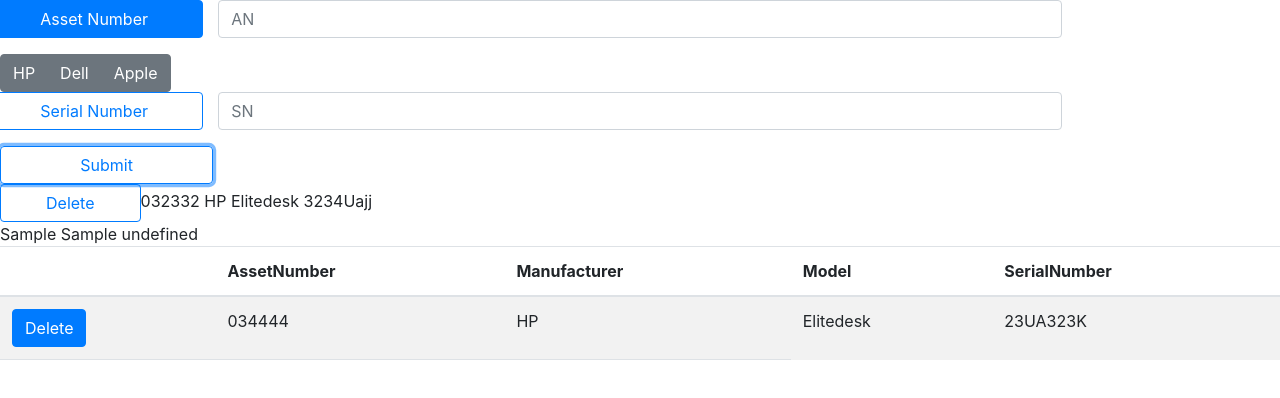
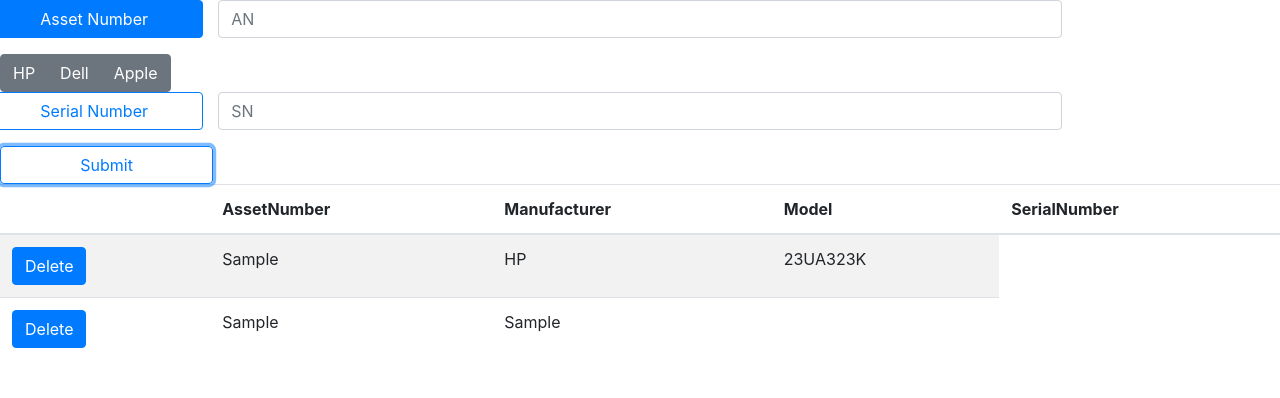
Before and after one commit to ktkawaguchi/Inventory, a plain HTML site: page index.html in a window 1280 px wide. Both pictures are taken after typing "Sample", "Sample" into the empty fields and a click on the button "Submit". Drawn offline with nearby package versions, Linux system fonts and the light colour scheme.

Commit message:
Added dynamically updating table fields

```diff
--- a/index.html
+++ b/index.html
@@ -29,7 +29,7 @@
         </div>
       </div>
 
-      <!-- Toggable buttons test -->
+      <!-- Toggable buttons for manufacturer -->
       <div class="btn-group btn-group-toggle" data-toggle="buttons" id="manufacturerGroup">
           <!-- <label class="btn btn-secondary active">
             <input type="radio" name="options" id="" autocomplete="off" value="checkedValue"> Display value
@@ -48,13 +48,7 @@
       <button type="button" class="btn btn-outline-primary col-sm-2" id="btnSubmit">Submit</button>
     </form>
 
-    <!-- Area where records in the array will populate dynamically -->
-
-    <div id="records" class="row">
-      <div class="col-sm-8"><button type="button" class="btn btn-outline-primary col-sm-2">Delete</button>032332 HP Elitedesk 3234Uajj</div>
-    </div>
-
-    <!-- Maybe use a table instead of container -->
+    <!-- Table to display added records -->
     <table class="table table-striped">
       <thead>
         <tr>
@@ -65,18 +59,12 @@
           <th>SerialNumber</th>
         </tr>
       </thead>
-      <tbody>
+      <tbody id="recordBody">
         <tr>
           <td><button type="button" class="btn btn-primary">Delete</button></td>
-          <td scope="row">034444</td>
+          <td >Sample</td>
           <td>HP</td>
-          <td>Elitedesk</td>
           <td>23UA323K</td>
-        </tr>
-        <tr>
-          <td scope="row"></td>
-          <td></td>
-          <td></td>
         </tr>
       </tbody>
     </table>
--- a/scannerlogic.js
+++ b/scannerlogic.js
@@ -1,10 +1,6 @@
 $(document).ready(function() {
     var recordArray = new Array();
-    var sampleData = {
-        "assetNumber" : "0333444",
-        "manufacturer": "HP",
-        "serialNumber":"2U3X12TE2"
-    }
+    var count = 0;
     var manData = ['HP','Dell','Apple'];
 
     //setup for the radio controls
@@ -38,18 +34,9 @@ $(document).ready(function() {
         var valString = valAssetNum + "  " + valSerialNum + "  " + valManufacturer;
         console.log(valAssetNum + "  " + valSerialNum + "  " + valManufacturer);
 
-        //update DOM to include new record may need to delete and use tables instead
-        var count = recordArray.length;
-        var newDiv = $('<div class="col-sm-8"></div>').attr('id',
-        count).text(valString).appendTo('#records');
+        //update DOM to include new record using tables
         createJSON(valAssetNum,valSerialNum,valManufacturer);
         console.log(recordArray);
-
-
-        // <div class="col-sm-8">
-        // <button type="button" class="btn btn-outline-primary col-sm-2">Delete</button>
-        // 032332 HP Elitedesk 3234Uajj
-        // </div>
 
         //reset fields
         $(this).closest('form').find("input[type=text], textarea").val("");
@@ -57,10 +44,23 @@ $(document).ready(function() {
 
     function createJSON (asset, serial, manufacturer) {
         var record = {
+            "ID" : count,
             "AssetNumber" : asset,
             "SerialNumber" : serial,
             "Manufacturer" : manufacturer
         }
+        count++;
+        updateDOM(record);
         recordArray.push(record);
     }
+
+    function updateDOM (recordUpdate) {
+
+        //need to add functionality for delete of records
+        var tableRow = $('<tr></tr>').attr('id','recordRow'+recordUpdate.ID).appendTo('#recordBody');
+        var td = $('<td></td>').html('<button type="button" class="btn btn-primary">Delete</button>').appendTo('#recordRow'+recordUpdate.ID);
+        var td = $('<td></td>').text(recordUpdate.AssetNumber).appendTo('#recordRow'+recordUpdate.ID);
+        var td = $('<td></td>').text(recordUpdate.SerialNumber).appendTo('#recordRow'+recordUpdate.ID);
+        var td = $('<td></td>').text(recordUpdate.Manufacturer).appendTo('#recordRow'+recordUpdate.ID);
+    }
 });
```
